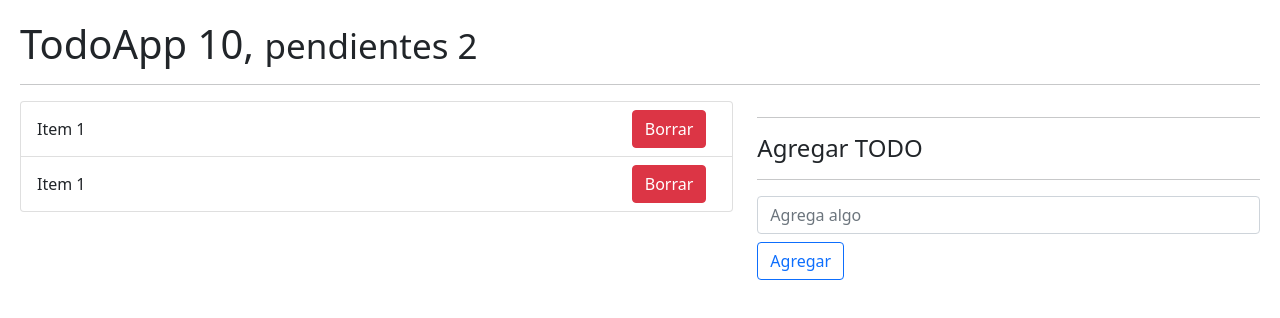
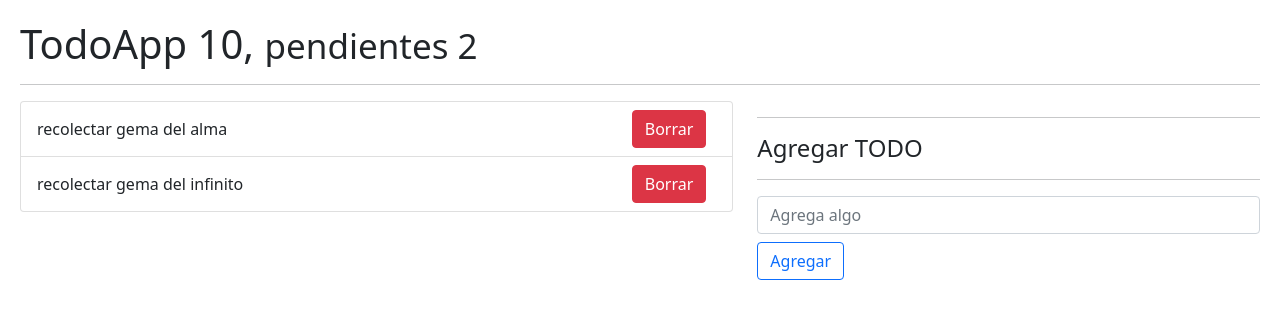
Before and after one commit to andresisfx/Hooks-Reducer, a React (Vite) app: page / in a window 1280 px wide. Shown: the top 318 px of the page. Built offline with nearby package versions, Linux system fonts and the light colour scheme.

Commit message:
using dispatch and actions in reducer

```diff
--- /dev/null
+++ b/src/08-useReducer/ToDoAdd.jsx
@@ -0,0 +1,38 @@
+import React from 'react'
+import { useForm } from '../hooks/useForm.js';
+export const ToDoAdd = ({onNewToDo}) => {
+
+  const {description, onInputChange, onResetForm} =useForm({
+    description: ''
+  });
+
+  const onsubmit = (event) => {
+    event.preventDefault();
+    if(description.length <= 1) return;
+    const newToDo = {
+        id: new Date().getTime(),
+        description: description,
+        done: false
+    }
+    onNewToDo(newToDo);
+    onResetForm();
+  }
+
+  return (
+    <form onSubmit={ onsubmit } >
+       <input
+                type="text"
+                className="form-control"
+                placeholder="Agrega algo"
+                name="description"
+                value={ description }
+                onChange={ onInputChange }
+            />
+            <button
+                className="btn btn-outline-primary mt-2"
+
+            >Agregar</button>
+
+    </form>
+  )
+}
--- /dev/null
+++ b/src/08-useReducer/ToDoItem.jsx
@@ -0,0 +1,10 @@
+import React from 'react'
+
+export const ToDoItem = ({todo}) => {
+  return (
+    <li key={todo.id} className="list-group-item d-flex justify-content-between">
+        <span className="align-self-center">{ todo.description } </span>
+        <button className="btn btn-danger">Borrar</button>
+    </li>
+  )
+}
--- a/src/08-useReducer/ToDoList.jsx
+++ b/src/08-useReducer/ToDoList.jsx
@@ -1,14 +1,12 @@
 import React from 'react'
+import { ToDoItem } from './ToDoItem'
 
 export const ToDoList = ({ toDos = [] }) => {
   return (
     <ul className='list-group'>
     {
         toDos.map( todo => (
-            <li key={todo.id} className="list-group-item d-flex justify-content-between">
-                <span className="align-self-center">Item 1 </span>
-                <button className="btn btn-danger">Borrar</button>
-            </li>
+           <ToDoItem key={todo.id} todo={todo}/>
         ))
     }
 
--- a/src/08-useReducer/TodoApp.jsx
+++ b/src/08-useReducer/TodoApp.jsx
@@ -2,17 +2,18 @@
 import { useReducer } from 'react'
 import { toDoReducer } from './toDoReducer.js'
 import { ToDoList } from './ToDoList.jsx';
+import { ToDoAdd } from './ToDoAdd.jsx';
 
 
 const initialState = [
     {
         id:new Date().getTime(),
-        toDo:'recolectar gema del alma',
+        description:'recolectar gema del alma',
         done:false
     },
     {
         id:new Date().getTime() * 3,
-        toDo:'recolectar gema del infinito',
+        description:'recolectar gema del infinito',
         done:false
     }
 ];
@@ -20,6 +21,14 @@
 
     const [toDos, dispatch] = useReducer( toDoReducer, initialState );
     console.log(toDos);
+    const onHandleToDo = (toDo) => {
+        const action = {
+            type:'[TODO] add new toDO',
+            payload: toDo
+        }
+        dispatch(action);
+    }
+
   return (
     <>
      <h1>TodoApp 10, <small>pendientes 2</small></h1>
@@ -33,21 +42,7 @@
             <hr />
             <h4>Agregar TODO</h4>
             <hr />
-            <input
-                type="text"
-                className="form-control"
-                placeholder="Agrega algo"
-            />
-            <button
-                className="btn btn-outline-primary mt-2"
-                onClick={ () => {
-                    const action = {
-                        type:'add',
-                        payload: new Date().getTime()
-                    }
-                    dispatch(action);
-                }}
-            >Agregar</button>
+           <ToDoAdd onNewToDo={onHandleToDo}/>
 
         </div>
     </div>
--- a/src/08-useReducer/toDoReducer.js
+++ b/src/08-useReducer/toDoReducer.js
@@ -1,8 +1,8 @@
 
 export const toDoReducer = (initialState = [], action ) => {
     switch (action.type) {
-        case 'ABC':
-            throw new Error('Action no implementada');
+        case '[TODO] add new toDO':
+            return [...initialState, action.payload];
 
 
         default:
```
